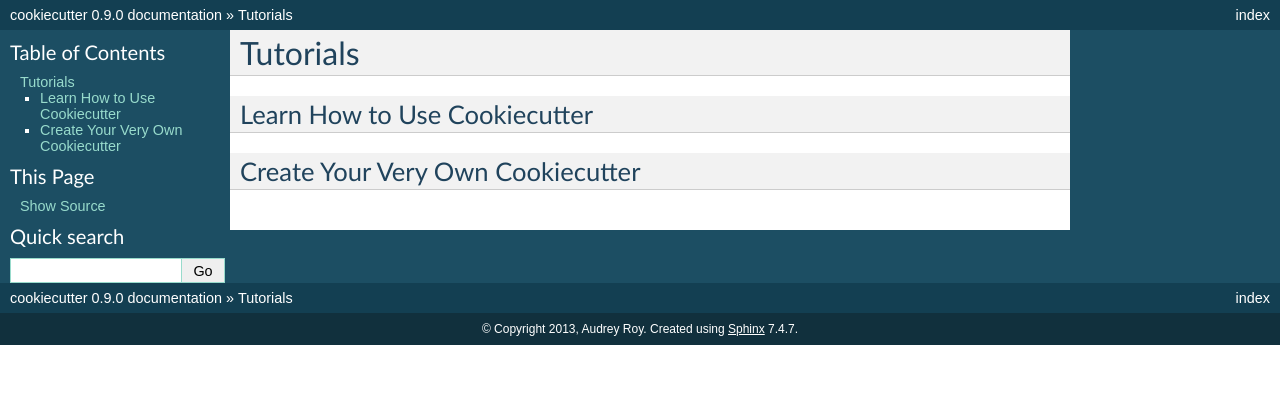
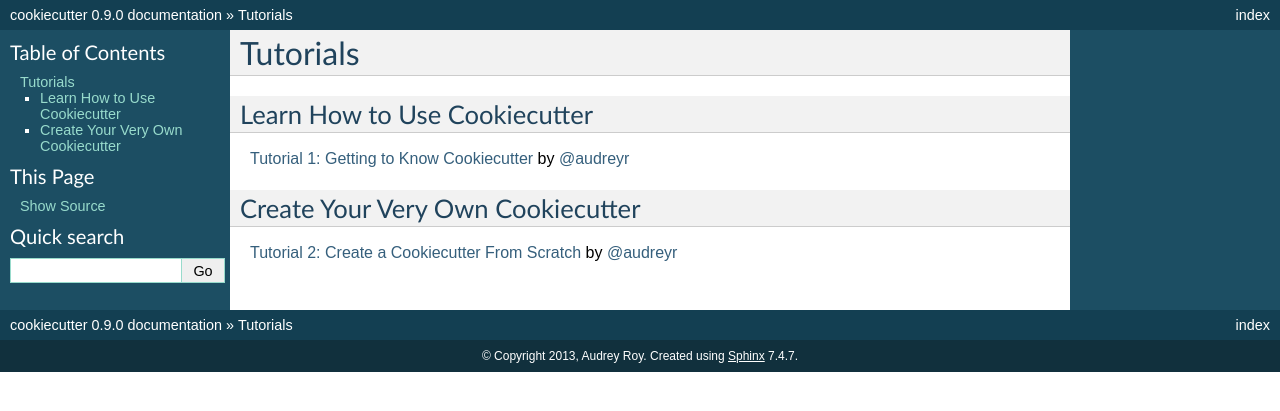
Before and after one commit to c-allen-tech/cookie, a Sphinx documentation site: the page built from docs/tutorials.rst, in a window 1280 px wide. Shown: the top 411 px of the page. Built offline with Sphinx 7.4.7, drawn with Linux system fonts in a browser that asks for light colours; formulas are drawn with MathJax 3; the version number is read from the project's files by our own code.

Commit message:
Add tutorials by @audreyr to overview

```diff
--- a/docs/tutorials.rst
+++ b/docs/tutorials.rst
@@ -5,6 +5,13 @@ Tutorials
 Learn How to Use Cookiecutter
 -----------------------------
 
+:doc:`tutorial1` by `@audreyr`_
+
 
 Create Your Very Own Cookiecutter
 ---------------------------------
+
+:doc:`tutorial2` by `@audreyr`_
+
+
+.. _`@audreyr`: https://github.com/audreyr
```
